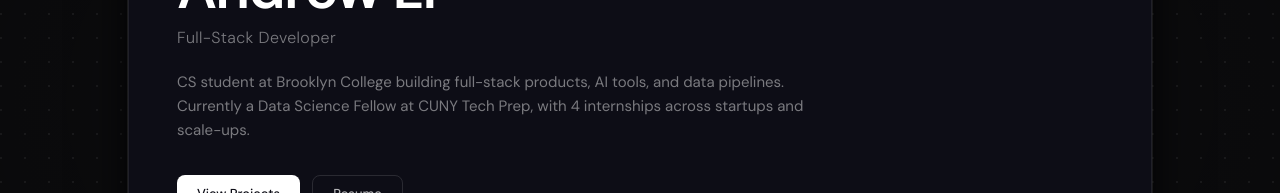
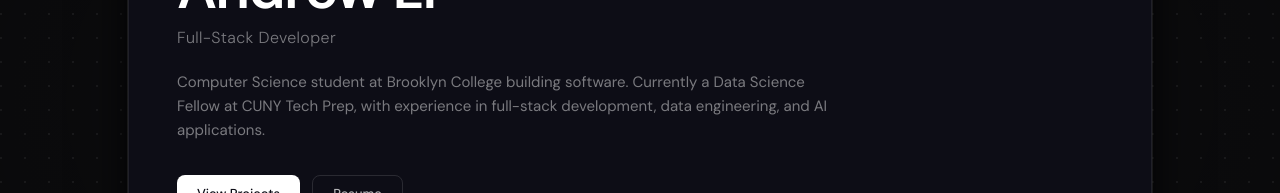
Before and after one commit to AndrewL05/andrew-li, a React (Vite) app: page / in a window 1280 px wide. Shown: the part 299-492 px from the top of the page. Built offline with nearby package versions, Linux system fonts and the light colour scheme.

Commit message:
fix dock ui

```diff
--- a/src/components/Dock.tsx
+++ b/src/components/Dock.tsx
@@ -30,16 +30,12 @@ const Dock = ({ light, windowHidden = false, onRestore }: DockProps) => {
   const iconBase = light
     ? "bg-black/[0.06] border-black/10 text-black/60 hover:text-black/90 hover:bg-black/10"
     : "bg-white/[0.06] border-white/[0.08] text-white/50 hover:text-white hover:bg-white/10";
-  const restoreBase = light
-    ? "bg-[#efe9df] border-[#ddd5c8] text-[#6b5e4e] hover:text-[#1a1610] hover:bg-[#e8e2d8]"
-    : "bg-white/[0.08] border-white/[0.12] text-white/60 hover:text-white hover:bg-white/[0.14]";
   const separatorColor = light ? "bg-black/15" : "bg-white/10";
   const tooltipBg = light ? "bg-black/80 text-white" : "bg-white/90 text-black";
   const dotColor = light ? "bg-[#1a1610]" : "bg-white/70";
 
   const renderItem = (item: DockItem, idx: number, showSeparator: boolean) => {
     const isHovered = hovered === item.id;
-    const baseClass = item.onClick ? restoreBase : iconBase;
 
     return (
       <div key={item.id} className="relative flex flex-col items-center">
@@ -58,7 +54,7 @@ const Dock = ({ light, windowHidden = false, onRestore }: DockProps) => {
             onClick={item.onClick}
             onMouseEnter={() => setHovered(item.id)}
             onMouseLeave={() => setHovered(null)}
-            className={`w-10 h-10 rounded-xl border flex items-center justify-center transition-all duration-150 ${baseClass}`}
+            className={`w-10 h-10 rounded-xl border flex items-center justify-center transition-all duration-150 ${iconBase}`}
             style={{ transform: isHovered ? "scale(1.2) translateY(-4px)" : "scale(1) translateY(0)" }}
           >
             {item.icon}
@@ -70,7 +66,7 @@ const Dock = ({ light, windowHidden = false, onRestore }: DockProps) => {
             rel="noopener noreferrer"
             onMouseEnter={() => setHovered(item.id)}
             onMouseLeave={() => setHovered(null)}
-            className={`w-10 h-10 rounded-xl border flex items-center justify-center transition-all duration-150 ${baseClass}`}
+            className={`w-10 h-10 rounded-xl border flex items-center justify-center transition-all duration-150 ${iconBase}`}
             style={{ transform: isHovered ? "scale(1.2) translateY(-4px)" : "scale(1) translateY(0)" }}
           >
             {item.icon}
@@ -94,7 +90,7 @@ const Dock = ({ light, windowHidden = false, onRestore }: DockProps) => {
               initial={{ opacity: 0, scale: 0.5, width: 0 }}
               animate={{ opacity: 1, scale: 1, width: "auto", transition: { duration: 0.25, ease: [0.16, 1, 0.3, 1] } }}
               exit={{ opacity: 0, scale: 0.5, width: 0, transition: { duration: 0.18 } }}
-              className="overflow-hidden"
+              className="overflow-visible"
             >
               {renderItem(
                 { id: "restore", icon: <Monitor size={18} />, label: "Portfolio", onClick: onRestore, dot: true },
--- a/src/components/pages/HomePage.tsx
+++ b/src/components/pages/HomePage.tsx
@@ -13,7 +13,7 @@ const container = {
 
 const item = {
   hidden: { opacity: 0, y: 14 },
-  show: { opacity: 1, y: 0, transition: { duration: 0.4, ease: [0.16, 1, 0.3, 1] } },
+  show: { opacity: 1, y: 0, transition: { duration: 0.4, ease: [0.16, 1, 0.3, 1] as const } },
 };
 
 const techs = [
@@ -71,8 +71,7 @@ const HomePage = ({ onNavigate, light }: HomePageProps) => {
           className={`leading-relaxed mb-8 text-[15px] ${muted}`}
           style={{ fontFamily: "var(--font-sans)" }}
         >
-          CS student at Brooklyn College building full-stack products, AI tools, and data pipelines.
-          Currently a Data Science Fellow at CUNY Tech Prep, with 4 internships across startups and scale-ups.
+          Computer Science student at Brooklyn College building software. Currently a Data Science Fellow at CUNY Tech Prep, with experience in full-stack development, data engineering, and AI applications.
         </motion.p>
 
         <motion.div variants={item} className="flex gap-3 mb-12">
```
